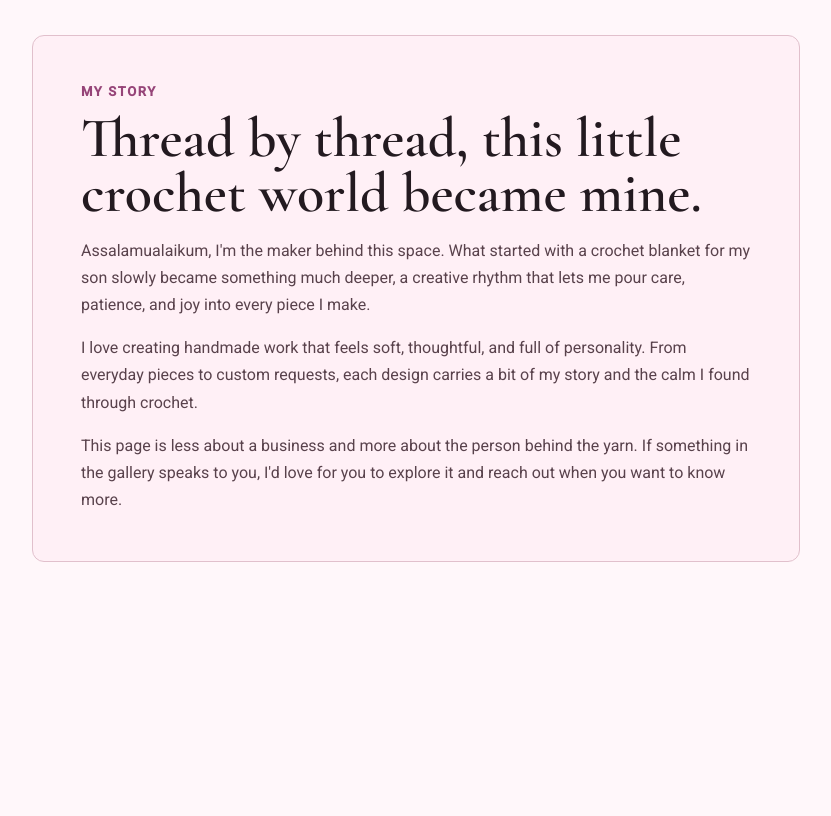
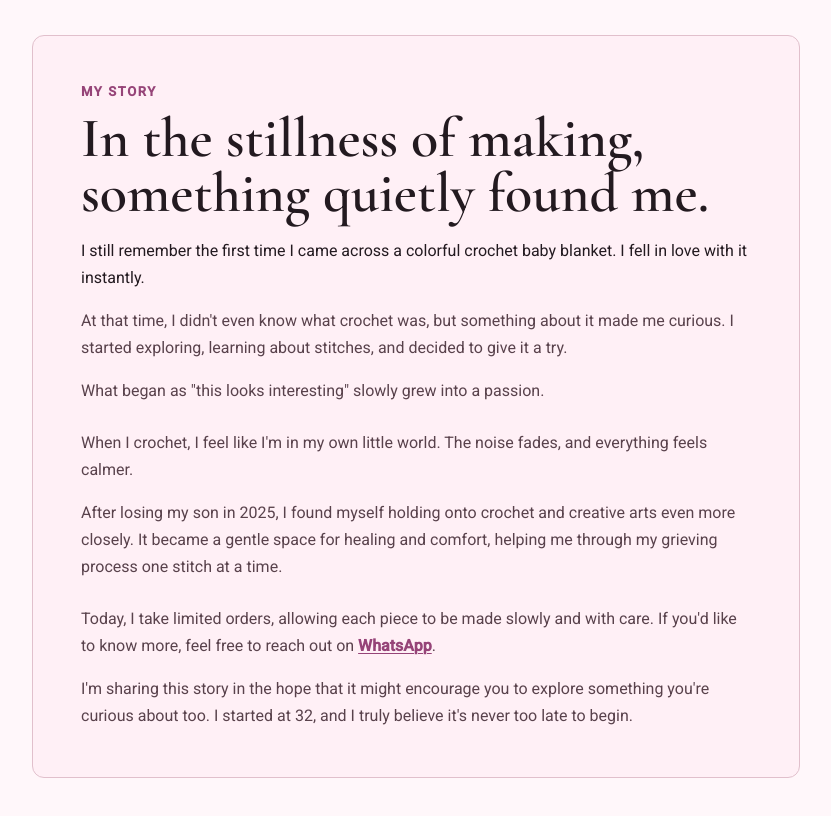
Before and after one commit to abaheijaz/art-crochet, an Angular app in the folder art-crochet-ui/: page /my-story in a window 1280 px wide. Shown: the part 754-1570 px from the top of the page, without its empty margins (224-1055 px from the left). Before the commit the page ends 1485 px from the top, so only its background shows below. Built offline with nearby package versions, Linux system fonts and the light colour scheme; a web font is replaced by a local one.

Commit message:
update my story

```diff
--- a/art-crochet-ui/src/app/features/my-story/components/my-story/my-story.html
+++ b/art-crochet-ui/src/app/features/my-story/components/my-story/my-story.html
@@ -2,22 +2,52 @@
   <mat-card class="my-story__card" appearance="outlined">
     <mat-card-content>
       <p class="my-story__eyebrow">My Story</p>
-      <h1 class="my-story__title">Thread by thread, this little crochet world became mine.</h1>
-      <p class="my-story__body">
-        Assalamualaikum, I&apos;m the maker behind this space. What started with a crochet blanket
-        for my son slowly became something much deeper, a creative rhythm that lets me pour care,
-        patience, and joy into every piece I make.
-      </p>
-      <p class="my-story__body">
-        I love creating handmade work that feels soft, thoughtful, and full of personality. From
-        everyday pieces to custom requests, each design carries a bit of my story and the calm I
-        found through crochet.
-      </p>
-      <p class="my-story__body">
-        This page is less about a business and more about the person behind the yarn. If something
-        in the gallery speaks to you, I&apos;d love for you to explore it and reach out when you
-        want to know more.
-      </p>
+      <h1 class="my-story__title">In the stillness of making, something quietly found me.</h1>
+
+      <div class="my-story__section">
+        <p class="my-story__body my-story__lead">
+          I still remember the first time I came across a colorful crochet baby blanket. I fell in
+          love with it instantly.
+        </p>
+        <p class="my-story__body">
+          At that time, I didn&apos;t even know what crochet was, but something about it made me
+          curious. I started exploring, learning about stitches, and decided to give it a try.
+        </p>
+        <p class="my-story__body">
+          What began as "this looks interesting" slowly grew into a passion.
+        </p>
+      </div>
+
+      <div class="my-story__section">
+        <p class="my-story__body">
+          When I crochet, I feel like I&apos;m in my own little world. The noise fades, and
+          everything feels calmer.
+        </p>
+        <p class="my-story__body">
+          After losing my son in 2025, I found myself holding onto crochet and creative arts even
+          more closely. It became a gentle space for healing and comfort, helping me through my
+          grieving process one stitch at a time.
+        </p>
+      </div>
+
+      <div class="my-story__section">
+        <p class="my-story__body">
+          Today, I take limited orders, allowing each piece to be made slowly and with care. If
+          you&apos;d like to know more, feel free to reach out on
+          <a
+            class="my-story__link"
+            href="https://wa.me/60127358266"
+            target="_blank"
+            rel="noopener noreferrer"
+            >WhatsApp</a
+          >.
+        </p>
+        <p class="my-story__body">
+          I&apos;m sharing this story in the hope that it might encourage you to explore something
+          you&apos;re curious about too. I started at 32, and I truly believe it&apos;s never too
+          late to begin.
+        </p>
+      </div>
     </mat-card-content>
   </mat-card>
 </section>
--- a/art-crochet-ui/src/app/features/my-story/components/my-story/my-story.scss
+++ b/art-crochet-ui/src/app/features/my-story/components/my-story/my-story.scss
@@ -31,9 +31,13 @@
   margin: 0 0 1rem;
 }
 
+.my-story__section + .my-story__section {
+  margin-top: 1.5rem;
+}
+
 .my-story__body {
   color: var(--mat-sys-on-surface-variant);
-  font-size: 1rem;
+  font-size: clamp(1rem, 1.1vw, 1.08rem);
   line-height: 1.7;
   margin: 0;
 }
@@ -42,6 +46,28 @@
   margin-top: 1rem;
 }
 
+.my-story__lead {
+  color: var(--mat-sys-on-surface);
+}
+
+.my-story__link {
+  color: var(--mat-sys-primary);
+  font-weight: 600;
+  text-decoration-thickness: 0.08em;
+  text-underline-offset: 0.14em;
+}
+
+.my-story__link:hover {
+  color: var(--mat-sys-primary);
+  text-decoration-thickness: 0.12em;
+}
+
+.my-story__link:focus-visible {
+  border-radius: 0.125rem;
+  outline: 2px solid var(--mat-sys-primary);
+  outline-offset: 2px;
+}
+
 @media (max-width: 600px) {
   .my-story {
     padding: 1.25rem 1rem 2rem;
```
